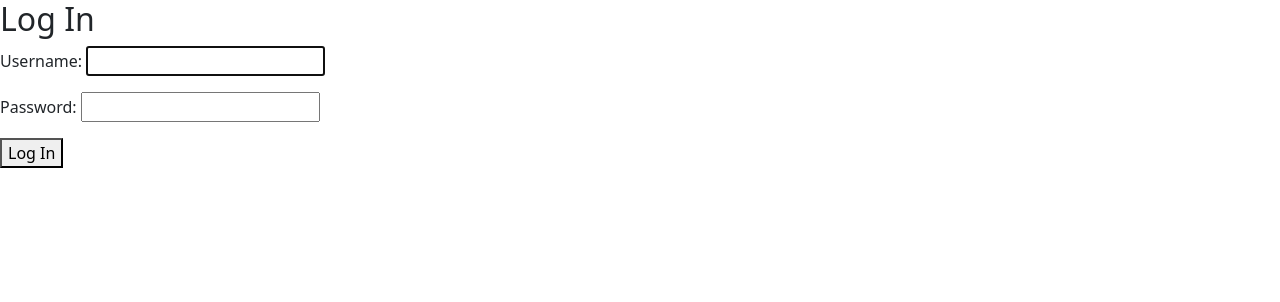
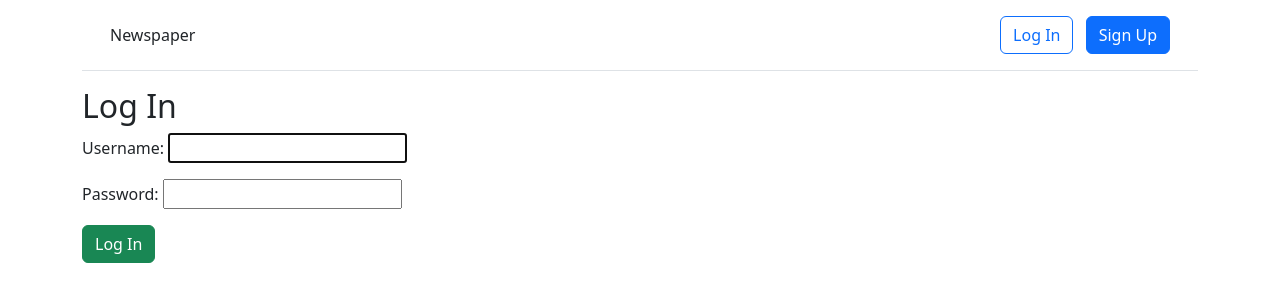
Before and after one commit to timothyjellison/django-newspaper, a Django app: page /accounts/login/ in a window 1280 px wide. Shown: the top 302 px of the page. Run offline with Django 4.2, Linux system fonts and the light colour scheme.

Commit message:
add navbar, style forms with bootstrap

```diff
--- a/templates/base.html
+++ b/templates/base.html
@@ -9,7 +9,35 @@
     <link rel="stylesheet" href="https://cdn.jsdelivr.net/npm/bootstrap@5.2.3/dist/css/bootstrap.min.css" rel="stylesheet">
   </head>
   <body>
-    <main>{% block content %}{% endblock content %}</main>
+    <div class="container">
+      <header class="p-3 mb-3 border-bottom">
+        <div class="container">
+          <div class="d-flex flex-wrap align-items-center justify-content-center">
+            <a class="navbar-brand" href="{% url 'home' %}">Newspaper</a>
+            <ul class="nav col-12 col-lg-auto me-lg-auto mb-2 justify-content-center mb-md-0">
+            {% if user.is_authenticated %}
+              <li><a href="#" class="nav-link px-2 link-dark">+ New</a></li>
+            </ul>
+            <div class="dropdown text-end">
+              <a href="#" class="d-block link-dark text-decoration-none dropdown-toggle" id="dropdownUser1" data-bs-toggle="dropdown" aria-expanded="false">{{ user.username }}</a>
+              <ul class="dropdown-menu text-small" aria-labelledby="dropdownUser1">
+                <li><a class="dropdown-item" href="{% url 'password_change' %}">Change Password</a></li>
+                <li><a class="dropdown-item" href="{% url 'logout' %}">Log Out</a></li>
+              </ul>
+            </div>
+            {% else %}
+            </ul>
+            <div class="text-end">
+              <a href="{% url 'login' %}" class="btn btn-outline-primary me-2">Log In</a>
+              <a href="{% url 'signup' %}" class="btn btn-primary">Sign Up</a>
+            </div>
+            {% endif %}
+          </div>
+        </div>
+      </header>
+
+      <main>{% block content %}{% endblock content %}</main>
+    </div>
     <!-- Bootstrap JavaScript -->
     <script src="https://cdn.jsdelivr.net/npm/bootstrap@5.2.3/dist/js/bootstrap.min.js"></script>
   </body>
--- a/templates/registration/login.html
+++ b/templates/registration/login.html
@@ -6,6 +6,6 @@
 <h2>Log In</h2>
 <form method="post">{% csrf_token %}
   {{ form.as_p }}
-  <button type="submit">Log In</button>
+  <button type="submit" class="btn btn-success ml-2">Log In</button>
 </form>
 {% endblock content %}
```
